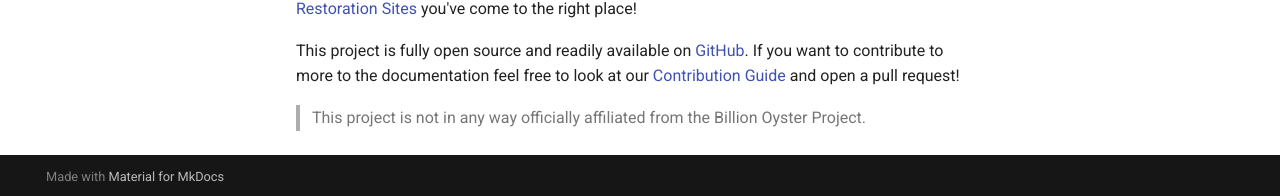
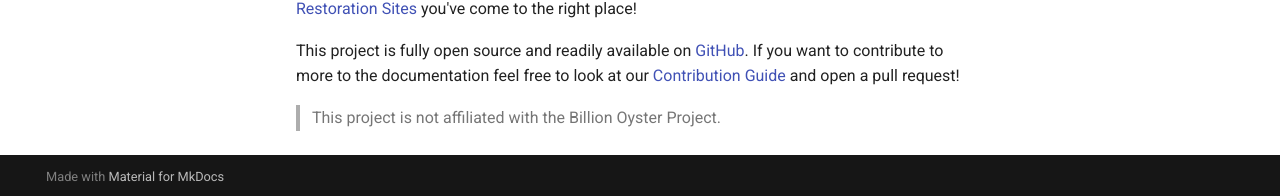
Before and after one commit to Billion-Oyster-Project-Community/billion-oyster-project-community.github.io, an MkDocs documentation site: the page built from docs/index.md, in a window 1280 px wide and 938 px high. Shown: the part 739-935 px from the top of the window. Built offline with MkDocs 1.6.1 and Material for MkDocs 9.7.7, drawn with Linux system fonts in a browser that asks for light colours.

Commit message:
update docs

```diff
--- a/docs/index.md
+++ b/docs/index.md
@@ -13,4 +13,4 @@ Welcome to the community built documentation for the <a href="https://www.billio
 This project is fully open source and readily available on
 <a href="https://github.com/Billion-Oyster-Project-Community/billion-oyster-project-community.github.io" target="_blank">GitHub</a>. If you want to contribute to more to the documentation feel free to look at our <a href="#" target="_blank">Contribution Guide</a> and open a pull request!
 
-> This project is not in any way officially affiliated from the Billion Oyster Project.
+> This project is not affiliated with the Billion Oyster Project.
```
Also changed, not shown: site/index.html, site/search/search_index.json, 1 other file.
